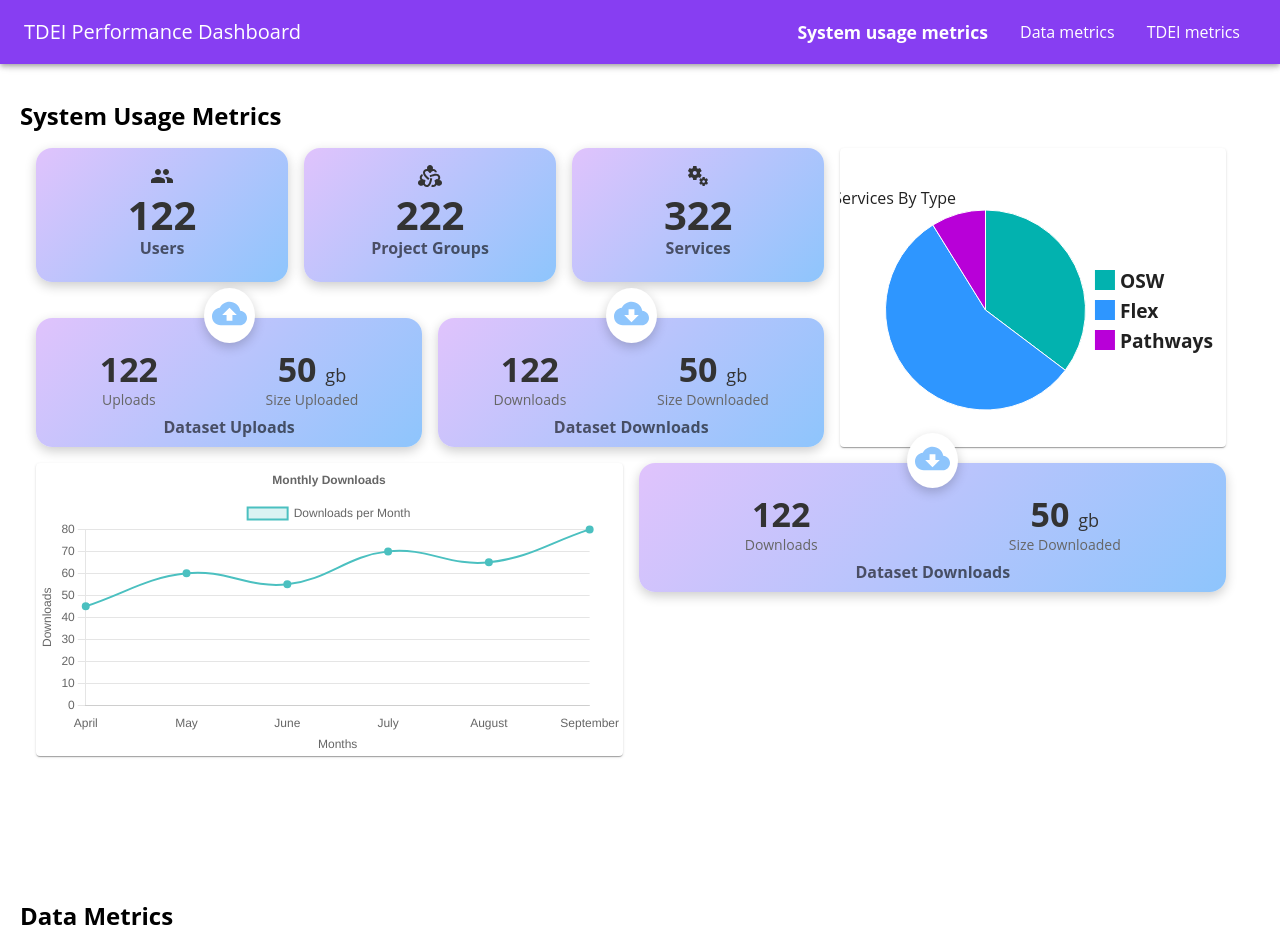
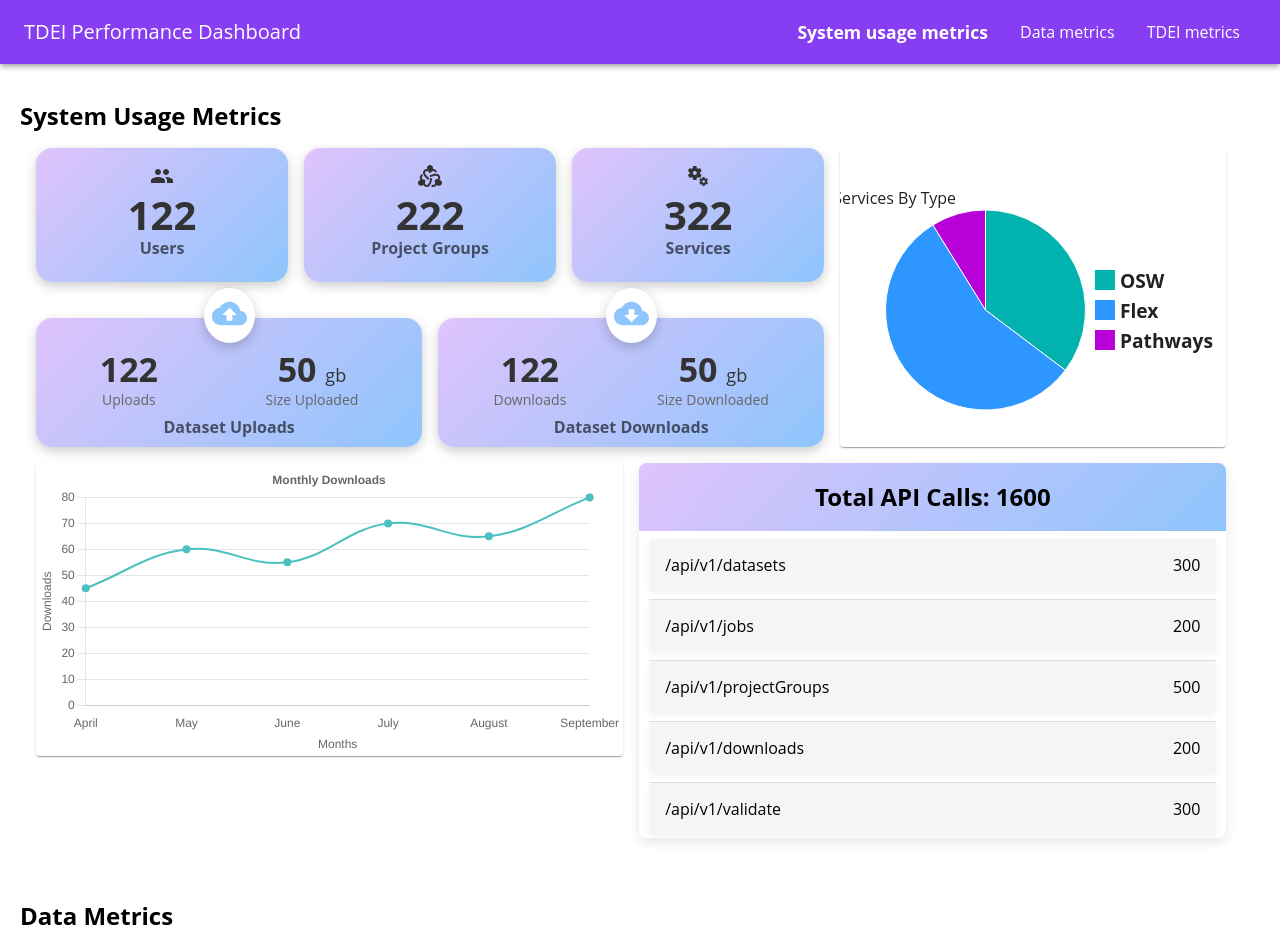
Before and after one commit to TaskarCenterAtUW/TDEI-Performance-Dashboard, a React (Create React App) app in the folder tdei-dashboard/: page / in a window 1280 px wide. Shown: the top 949 px of the page. Built offline with nearby package versions, Linux system fonts and the light colour scheme.

Commit message:
completed system usage metrics UI

```diff
--- a/tdei-dashboard/src/App.js
+++ b/tdei-dashboard/src/App.js
@@ -1,7 +1,7 @@
 import React, { useRef, useState } from "react";
 import { AppBar, Tabs, Tab, Toolbar, Typography, Box, Container } from "@mui/material";
 import { ThemeProvider, createTheme } from '@mui/material/styles';
-import SystemUsageMetrics from "./pages/SystemUsageMetrics";
+import SystemUsageMetrics from "./pages/SystemUsageMetrics/SystemUsageMetrics";
 import DataMetrics from "./pages/DataMetrics";
 import TDEIMetrics from "./pages/TDEIMetrics";
 import theme from "./theme";
--- a/tdei-dashboard/src/components/LineChart.js
+++ b/tdei-dashboard/src/components/LineChart.js
@@ -33,7 +33,7 @@ const CustomLineChart = ({ data }) => {
     responsive: true,
     plugins: {
       legend: {
-        position: 'top',
+        display : false
       },
       title: {
         display: true,
@@ -49,8 +49,12 @@ const CustomLineChart = ({ data }) => {
           display: true,
           text: 'Months',
         },
+
       },
       y: {
+        // grid:{
+        //     display: false,
+        // },
         title: {
           display: true,
           text: 'Downloads',
--- a/tdei-dashboard/src/components/SystemUsageCards.js
+++ b/tdei-dashboard/src/components/SystemUsageCards.js
@@ -9,6 +9,7 @@ import CustomTwoValuesCard from './CustomTwoValuesCard';
 import CloudUploadIcon from '@mui/icons-material/CloudUpload';
 import CloudDownloadIcon from '@mui/icons-material/CloudDownload';
 import CustomLineChart from './LineChart';
+import ApiMetricsCard from '../pages/SystemUsageMetrics/ApiMetricsCard';
 
 const data = [
     { id: 0, value: 12, label: 'OSW' },
@@ -23,6 +24,21 @@ export default function SystemUsageCards({ details }) {
         "July": 70,
         "August": 65,
         "September": 80
+      };
+      const apiMetrics = {
+        totalApiCalls: 1600,
+        apiCallsByEndpoint: {
+          '/api/v1/datasets': 300,
+          '/api/v1/jobs': 200,
+          '/api/v1/projectGroups': 500,
+          '/api/v1/downloads': 200,
+          '/api/v1/validate': 300,
+          '/api/v1/upload': 300,
+          '/api/v1/uploads': 300,
+          '/api/v1/convert': 300,
+          '/api/v1/create-job': 300,
+          '/api/v1/services': 300,
+        },
       };
     return (
         <>
@@ -88,13 +104,7 @@ export default function SystemUsageCards({ details }) {
                         </Card>
                     </Grid>
                     <Grid item xs={6}>
-                        <CustomTwoValuesCard title={'Dataset Downloads'}
-                            subtitle1={'Downloads'}
-                            value1={122}
-                            subtitle2={'Size Downloaded'}
-                            value2={50}
-                            icon={<CloudDownloadIcon fontSize="large" sx={{ color: '#8ec5fc' }} />}
-                        />
+                    <ApiMetricsCard apiMetrics={apiMetrics} />
                     </Grid>
                 </Grid>
             </Box>
--- /dev/null
+++ b/tdei-dashboard/src/pages/SystemUsageMetrics/ApiMetricsCard.js
@@ -0,0 +1,65 @@
+import React from 'react';
+import { Box, Typography, List, ListItem, ListItemText, Divider } from '@mui/material';
+
+const ApiMetricsCard = ({ apiMetrics }) => {
+  const { totalApiCalls, apiCallsByEndpoint } = apiMetrics;
+
+  return (
+    <Box
+      sx={{
+        borderRadius: '8px',
+        overflow: 'hidden',
+        boxShadow: '0px 4px 12px rgba(0, 0, 0, 0.1)',
+        backgroundColor: '#f5f5f5',
+        display: 'flex',
+        flexDirection: 'column',
+        height: '375px',
+      }}
+    >
+      <Box
+        sx={{
+          background: 'linear-gradient(135deg, #e0c3fc 0%, #8ec5fc 100%)',
+          padding: '18px',
+          textAlign: 'center',
+        }}
+      >
+        <Typography variant="h5" sx={{ fontWeight: 'bold' }}>
+          Total API Calls: {totalApiCalls}
+        </Typography>
+      </Box>
+      <Box
+        sx={{
+          flexGrow: 1,
+          overflowY: 'scroll',
+          backgroundColor: '#fff',
+          paddingLeft:'10px',
+          paddingRight:'10px'
+        }}
+      >
+        <List>
+          {Object.entries(apiCallsByEndpoint).map(([endpoint, count]) => (
+            <React.Fragment key={endpoint}>
+              <ListItem
+                sx={{
+                  display: 'flex',
+                  justifyContent: 'space-between',
+                  padding: '10px 16px',
+                  backgroundColor: '#f5f5f5',
+                  borderRadius: '4px',
+                  marginBottom: '8px',
+                  boxShadow: '0px 2px 6px rgba(0, 0, 0, 0.05)',
+                }}
+              >
+                <ListItemText primary={endpoint} />
+                <Typography variant="body1">{count}</Typography>
+              </ListItem>
+              <Divider />
+            </React.Fragment>
+          ))}
+        </List>
+      </Box>
+    </Box>
+  );
+};
+
+export default ApiMetricsCard;
--- a/tdei-dashboard/src/pages/SystemUsageMetrics.js
+++ b/tdei-dashboard/src/pages/SystemUsageMetrics/SystemUsageMetrics.js
@@ -1,7 +1,7 @@
 import React from 'react';
 import { Typography, Box } from '@mui/material';
-import SystemUsageCards from '../components/SystemUsageCards';
-import useGetSystemMetrics from '../hooks/useGetSystemMetrics';
+import SystemUsageCards from '../../components/SystemUsageCards';
+import useGetSystemMetrics from '../../hooks/useGetSystemMetrics';
 
 const SystemUsageMetrics = () => {
   // const { data, error, isLoading, refreshData } = useGetSystemMetrics();
```
